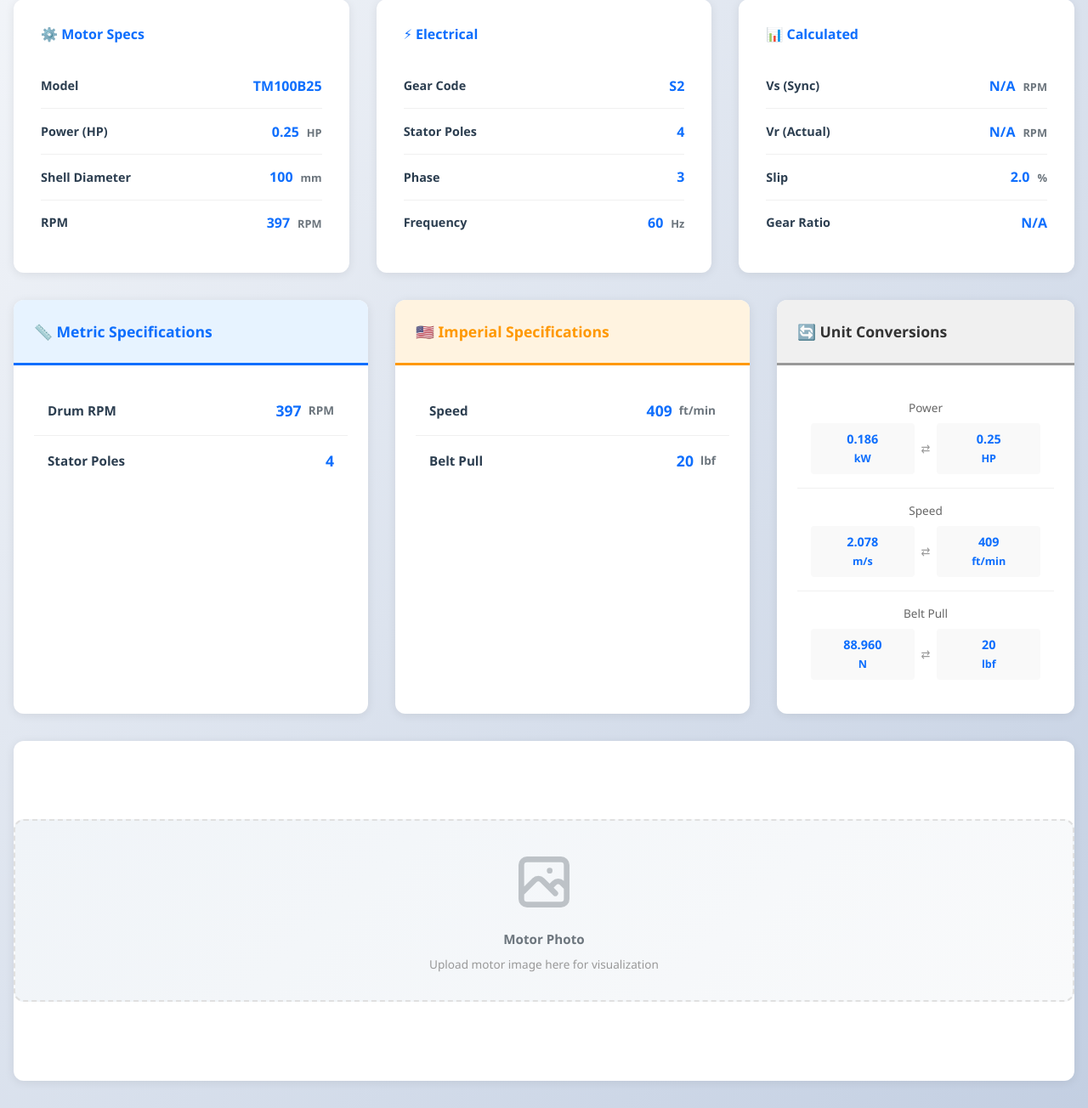
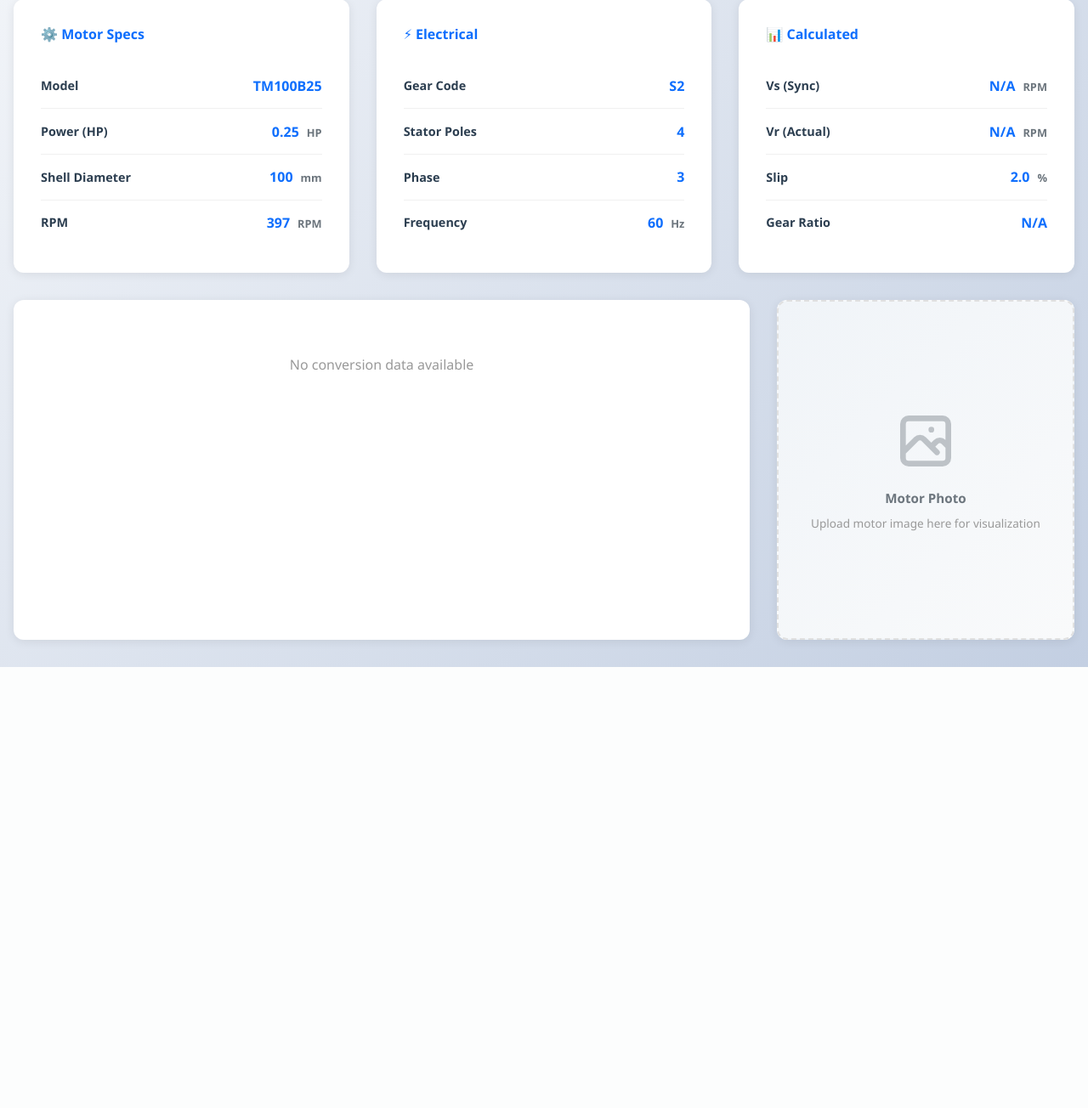
Before and after one commit to Ben2008/atelier-de-bing, a FastAPI app: page /utilities/vdg-motor/view/1 in a window 1280 px wide. Shown: the part 198-1502 px from the top of the page at 85% size. After the commit the page ends 983 px from the top, so only its background shows below. Run offline with FastAPI, Linux system fonts and the light colour scheme; data comes from the database, SQL or seed files in the repository.

Commit message:
Redesign motor_view.html removing metric/imperial sections and enlarging unit conversions

```diff
--- a/app/templates/motor_view.html
+++ b/app/templates/motor_view.html
@@ -11,9 +11,7 @@
             --secondary-color: #6c757d;
             --success-color: #198754;
             --accent-color: #0dcaf0;
-            --metric-color: #e7f3ff;
-            --imperial-color: #fff3e0;
-            --calc-color: #f0f0f0;
+            --conversion-color: #e8f4f8;
         }
 
         body {
@@ -122,95 +120,27 @@
             margin-left: 0.3rem;
         }
 
-        /* Main Content Section with Specs and Photo */
+        /* Main Content Section - Conversions and Photo */
         .content-section {
             display: grid;
-            grid-template-columns: 1fr 1fr 350px;
+            grid-template-columns: 1fr 350px;
             gap: 2rem;
             margin-bottom: 2rem;
         }
 
-        .spec-group {
+        .conversion-group {
             background: white;
             border-radius: 12px;
             box-shadow: 0 2px 12px rgba(0, 0, 0, 0.08);
             overflow: hidden;
         }
 
-        .spec-group-header {
-            padding: 1.5rem;
-            font-weight: 700;
-            font-size: 1.1rem;
-            border-bottom: 3px solid;
-        }
-
-        .metric-group .spec-group-header {
-            background-color: var(--metric-color);
-            border-color: #0d6efd;
-            color: #0d6efd;
-        }
-
-        .imperial-group .spec-group-header {
-            background-color: var(--imperial-color);
-            border-color: #ff9800;
-            color: #ff9800;
-        }
-
-        .conversion-group .spec-group-header {
-            background-color: #f0f0f0;
-            border-color: #999;
-            color: #333;
-        }
-
-        .spec-items {
-            padding: 1.5rem;
-        }
-
-        .spec-item {
-            display: flex;
-            justify-content: space-between;
-            align-items: center;
-            padding: 1rem;
-            border-bottom: 1px solid #f0f0f0;
-            transition: all 0.3s ease;
-        }
-
-        .spec-item:last-child {
-            border-bottom: none;
-        }
-
-        .spec-item:hover {
-            background-color: #f9f9f9;
-            border-radius: 6px;
-            padding-left: 1.2rem;
-        }
-
-        .spec-label {
-            font-weight: 600;
-            color: #2c3e50;
-            font-size: 0.95rem;
-        }
-
-        .spec-value {
-            display: flex;
-            align-items: center;
-            gap: 0.5rem;
-        }
-
-        .spec-value-number {
-            font-size: 1.1rem;
-            font-weight: 700;
-            color: var(--primary-color);
-        }
-
-        .spec-value-unit {
-            font-size: 0.85rem;
-            color: var(--secondary-color);
-            font-weight: 600;
+        .conversion-items {
+            padding: 2rem;
         }
 
         .conversion-item {
-            padding: 1rem;
+            padding: 1.5rem;
             border-bottom: 1px solid #f0f0f0;
             text-align: center;
         }
@@ -220,31 +150,40 @@
         }
 
         .conversion-label {
-            font-size: 0.85rem;
-            color: #666;
-            margin-bottom: 0.5rem;
+            font-size: 1rem;
+            font-weight: 700;
+            color: var(--primary-color);
+            margin-bottom: 1rem;
         }
 
         .conversion-values {
             display: flex;
             justify-content: space-around;
             align-items: center;
-            gap: 0.5rem;
+            gap: 0.75rem;
         }
 
         .conversion-value {
             flex: 1;
-            padding: 0.5rem;
+            padding: 0.75rem;
             background: #f9f9f9;
-            border-radius: 4px;
+            border-radius: 6px;
             font-weight: 600;
             color: var(--primary-color);
-            font-size: 0.9rem;
+            font-size: 1.05rem;
+        }
+
+        .conversion-value-unit {
+            display: block;
+            font-size: 0.85rem;
+            color: var(--secondary-color);
+            margin-top: 0.3rem;
         }
 
         .conversion-arrow {
             color: #999;
-            font-size: 0.9rem;
+            font-size: 1.2rem;
+            font-weight: bold;
         }
 
         .photo-area {
@@ -341,8 +280,12 @@
             }
 
             .motor-info-card,
-            .spec-group {
+            .conversion-group {
                 padding: 1.5rem;
+            }
+
+            .conversion-values {
+                flex-direction: column;
             }
         }
     </style>
@@ -467,114 +410,46 @@
 
         </div>
 
-        <!-- Main Content Section -->
+        <!-- Main Content Section - Unit Conversions and Photo -->
         <div class="content-section">
 
-            <!-- Metric Specifications (Left) -->
-            <div class="spec-group metric-group">
-                <div class="spec-group-header">📏 Metric Specifications</div>
-                <div class="spec-items">
-                    {% if metric_specs %}
-                        {% for spec in metric_specs %}
-                            <div class="spec-item">
-                                <span class="spec-label">{{ spec.name }}</span>
-                                <div class="spec-value">
-                                    <span class="spec-value-number">{{ spec.value }}</span>
-                                    {% if spec.unit %}
-                                        <span class="spec-value-unit">{{ spec.unit }}</span>
-                                    {% endif %}
+            <!-- Unit Conversions (Left) -->
+            <div class="conversion-group">
+                <div class="conversion-items">
+                    {% if conversion_specs %}
+                        {% for spec in conversion_specs %}
+                            <div class="conversion-item">
+                                <div class="conversion-label">{{ spec.name }}</div>
+                                <div class="conversion-values">
+                                    <div class="conversion-value">
+                                        {{ "%.3f"|format(spec.metric_value) if spec.metric_value else "—" }}
+                                        <span class="conversion-value-unit">{{ spec.metric_unit }}</span>
+                                    </div>
+                                    <div class="conversion-arrow">⇄</div>
+                                    <div class="conversion-value">
+                                        {{ spec.imperial_value }}
+                                        <span class="conversion-value-unit">{{ spec.imperial_unit }}</span>
+                                    </div>
                                 </div>
                             </div>
                         {% endfor %}
                     {% else %}
-                        <p style="text-align: center; color: #999; margin: 1rem 0;">No metric specifications available</p>
+                        <p style="text-align: center; color: #999; margin: 2rem 0;">No conversion data available</p>
                     {% endif %}
                 </div>
             </div>
 
-            <!-- Imperial Specifications (Middle) -->
-            <div class="spec-group imperial-group">
-                <div class="spec-group-header">🇺🇸 Imperial Specifications</div>
-                <div class="spec-items">
-                    {% if imperial_specs %}
-                        {% for spec in imperial_specs %}
-                            <div class="spec-item">
-                                <span class="spec-label">{{ spec.name }}</span>
-                                <div class="spec-value">
-                                    <span class="spec-value-number">{{ spec.value }}</span>
-                                    {% if spec.unit %}
-                                        <span class="spec-value-unit">{{ spec.unit }}</span>
-                                    {% endif %}
-                                </div>
-                            </div>
-                        {% endfor %}
-                    {% else %}
-                        <p style="text-align: center; color: #999; margin: 1rem 0;">No imperial specifications available</p>
-                    {% endif %}
+            <!-- Photo Visualization Area (Right) -->
+            <div class="photo-area">
+                <div class="photo-placeholder">
+                    <svg xmlns="http://www.w3.org/2000/svg" fill="none" viewBox="0 0 24 24" stroke="currentColor">
+                        <path stroke-linecap="round" stroke-linejoin="round" stroke-width="2" d="M4 16l4.586-4.586a2 2 0 012.828 0L16 16m-2-2l1.586-1.586a2 2 0 012.828 0L20 14m-6-6h.01M6 20h12a2 2 0 002-2V6a2 2 0 00-2-2H6a2 2 0 00-2 2v12a2 2 0 002 2z" />
+                    </svg>
+                    <p><strong>Motor Photo</strong></p>
+                    <p class="upload-hint">Upload motor image here for visualization</p>
                 </div>
             </div>
 
-            <!-- Unit Conversions (Right) -->
-            <div class="spec-group conversion-group">
-                <div class="spec-group-header">🔄 Unit Conversions</div>
-                <div class="spec-items">
-
-                    <!-- Power: kW - HP -->
-                    <div class="conversion-item">
-                        <div class="conversion-label">Power</div>
-                        <div class="conversion-values">
-                            <div class="conversion-value">
-                                {% if derived_specs.Power_kW %}{{ "%.3f"|format(derived_specs.Power_kW) }}{% else %}—{% endif %}<br><small>kW</small>
-                            </div>
-                            <div class="conversion-arrow">⇄</div>
-                            <div class="conversion-value">
-                                {{ motor.hp }}<br><small>HP</small>
-                            </div>
-                        </div>
-                    </div>
-
-                    <!-- Speed: m/s - ft/min -->
-                    <div class="conversion-item">
-                        <div class="conversion-label">Speed</div>
-                        <div class="conversion-values">
-                            <div class="conversion-value">
-                                {% if derived_specs.Speed_ms %}{{ "%.3f"|format(derived_specs.Speed_ms) }}{% else %}—{% endif %}<br><small>m/s</small>
-                            </div>
-                            <div class="conversion-arrow">⇄</div>
-                            <div class="conversion-value">
-                                {{ motor.speed_ftmin }}<br><small>ft/min</small>
-                            </div>
-                        </div>
-                    </div>
-
-                    <!-- Belt Pull: N - lbf -->
-                    <div class="conversion-item">
-                        <div class="conversion-label">Belt Pull</div>
-                        <div class="conversion-values">
-                            <div class="conversion-value">
-                                {% if derived_specs.Belt_pull_N %}{{ "%.3f"|format(derived_specs.Belt_pull_N) }}{% else %}—{% endif %}<br><small>N</small>
-                            </div>
-                            <div class="conversion-arrow">⇄</div>
-                            <div class="conversion-value">
-                                {{ motor.belt_pull_lbf }}<br><small>lbf</small>
-                            </div>
-                        </div>
-                    </div>
-
-                </div>
-            </div>
-
-        </div>
-
-        <!-- Photo Visualization Area -->
-        <div class="photo-area">
-            <div class="photo-placeholder">
-                <svg xmlns="http://www.w3.org/2000/svg" fill="none" viewBox="0 0 24 24" stroke="currentColor">
-                    <path stroke-linecap="round" stroke-linejoin="round" stroke-width="2" d="M4 16l4.586-4.586a2 2 0 012.828 0L16 16m-2-2l1.586-1.586a2 2 0 012.828 0L20 14m-6-6h.01M6 20h12a2 2 0 002-2V6a2 2 0 00-2-2H6a2 2 0 00-2 2v12a2 2 0 002 2z" />
-                </svg>
-                <p><strong>Motor Photo</strong></p>
-                <p class="upload-hint">Upload motor image here for visualization</p>
-            </div>
         </div>
 
     {% endif %}
```
